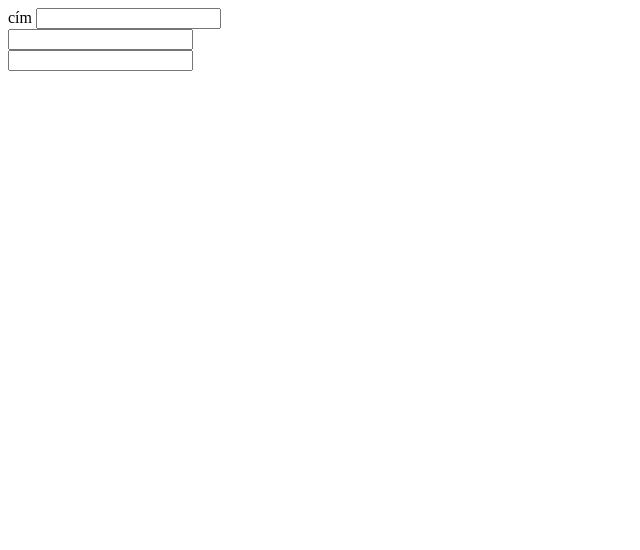
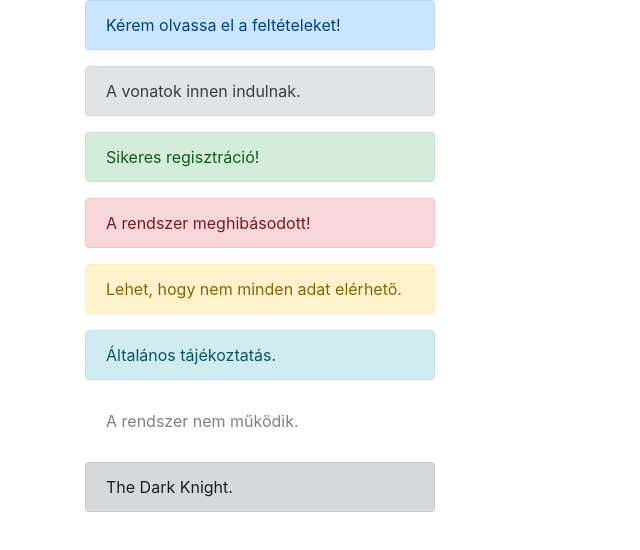
Before and after one commit to KPKate/Tetst01, a plain HTML site: page IFKSP-VIDEO/contact.html in a window 1280 px wide. Shown: the whole page, without its empty margins (0-640 px from the left). Drawn offline with Linux system fonts and the light colour scheme.

Commit message:
információs jelzések

```diff
--- a/IFKSP-VIDEO/contact.html
+++ b/IFKSP-VIDEO/contact.html
@@ -3,19 +3,40 @@
 <head>
     <meta charset="UTF-8">
     <meta name="viewport" content="width=device-width, initial-scale=1.0">
-    <title>Document</title>
+    <link rel="stylesheet" href="lib/bootstrap-4.5.0-dist/css/bootstrap.min.css">
+    <title>Kapcsolat</title>
 </head>
 <body>
-    <label for="address">
-        cím
-    </label>
-    <input type="text">
-    <div class="from-group">  </div>
-    <label for="address"></label>
-    <input type="text">
-    <div class="from-group">  </div>
-    <label for="address"></label>
-    <input type="text">
-    <div class="from-group">  </div>
+<div class="container">
+<div class="row">
+   <div class="col-4">
+    <div class="alert alert-primary" role="alert">
+        Kérem olvassa el a feltételeket!
+      </div>
+      <div class="alert alert-secondary" role="alert">
+        A  vonatok innen indulnak.
+      </div>
+      <div class="alert alert-success" role="alert">
+        Sikeres regisztráció!
+      </div>
+      <div class="alert alert-danger" role="alert">
+        A rendszer meghibásodott!
+      </div>
+      <div class="alert alert-warning" role="alert">
+       Lehet, hogy nem minden adat elérhető.
+      </div>
+      <div class="alert alert-info" role="alert">
+        Általános tájékoztatás.
+      </div>
+      <div class="alert alert-light" role="alert">
+        A rendszer nem működik.
+      </div>
+      <div class="alert alert-dark" role="alert">
+         The Dark Knight.
+      </div>
+   </div>
+</div>
+</div>
+
 </body>
 </html>
```
Also changed, not shown: IFKSP-VIDEO/about.html (+2 -2 lines), IFKSP-VIDEO/bt.html (+6 -16 lines).
